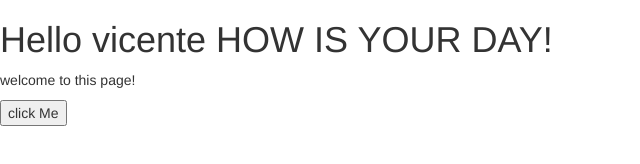
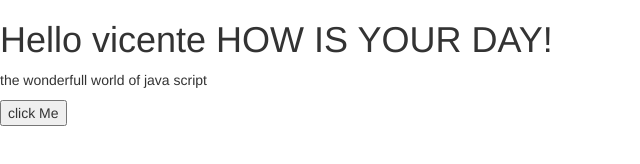
Before and after one commit to vicentereyes15326/vicentereyes15326.github.io, a plain HTML site: page index.html in a window 1280 px wide. Both pictures are taken after a click on the button "click Me". Shown: the whole page, without its empty margins (0-640 px from the left). Drawn offline with nearby package versions, Linux system fonts and the light colour scheme.

Commit message:
Update index.html

```diff
--- a/index.html
+++ b/index.html
@@ -19,7 +19,7 @@
   </head>
    <script>
     function changeParagraph(){
-           document.getElementByID("paragraph").innerHTML="the wonderfull world of java script";
+           document.getElementById("paragraph").innerHTML="the wonderfull world of java script";
    }
    </script>
 
```
